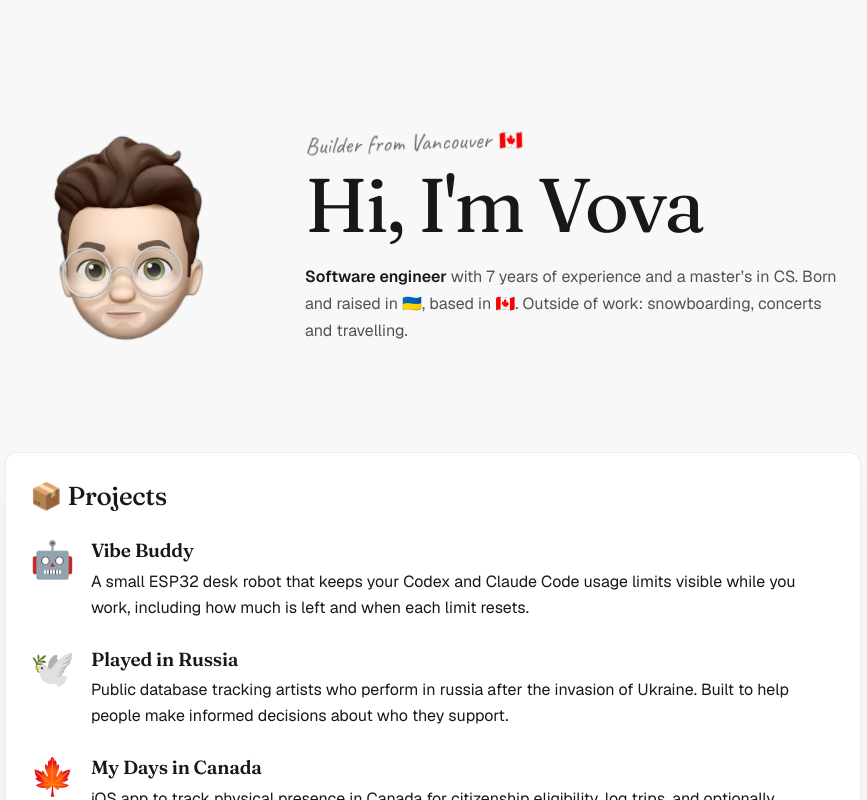
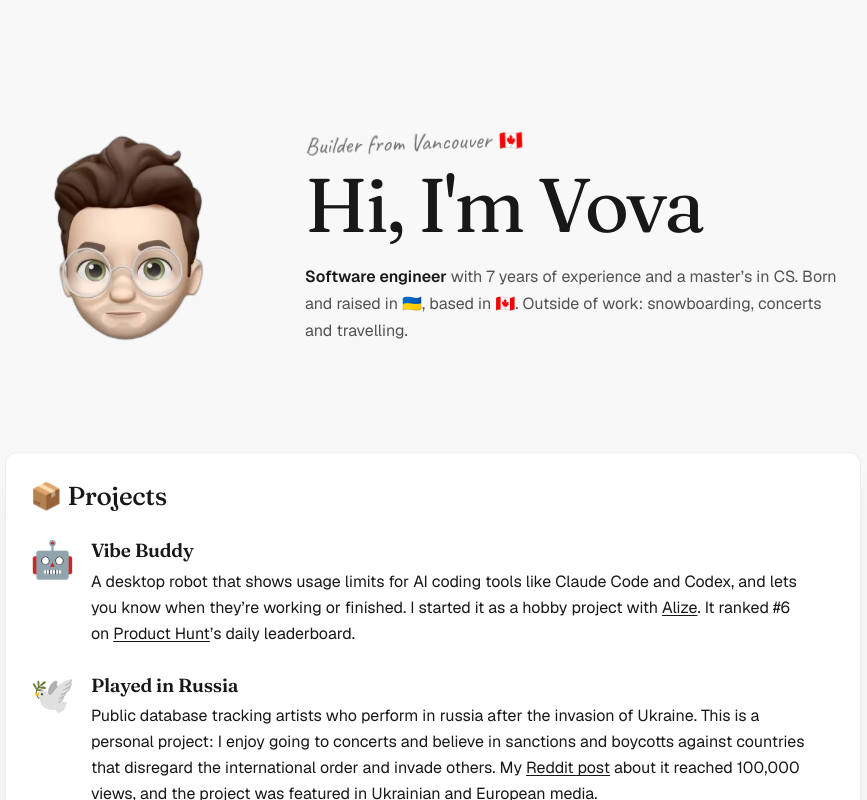
Before and after one commit to vovapyc/vovapyc.github.io, a SvelteKit app: page / in a window 1280 px wide. Shown: the top 800 px of the page, without its empty margins (207-1074 px from the left). Built offline with nearby package versions, Linux system fonts and the light colour scheme.

Commit message:
Update project stories, links and portfolio title (#20)

```diff
--- a/src/lib/components/Project.svelte
+++ b/src/lib/components/Project.svelte
@@ -1,23 +1,46 @@
 <script lang="ts">
 	export let title;
 	export let emoji;
-	export let description;
+	export let description = '';
 	export let href;
 </script>
 
-<a {href} target="_blank" class="group block">
+<div class="group relative">
 	<div class="flex gap-4 items-start">
 		<div class="text-4xl mt-1">{emoji}</div>
 		<div class="flex-1">
 			<h3
 				class="font-serif font-semibold text-[1.1875rem] tracking-[-0.01em] mb-1 group-hover:opacity-70 transition-opacity"
 			>
-				{title}
+				<a {href} target="_blank" class="project-link">{title}</a>
 			</h3>
-			<p class="text-sm md:text-base leading-relaxed">
-				{description}
+			<p class="description text-sm md:text-base leading-relaxed">
+				<slot>{description}</slot>
 			</p>
 		</div>
 		<span class="text-lg opacity-0 group-hover:opacity-100 transition-opacity">↗</span>
 	</div>
-</a>
+</div>
+
+<style>
+	.project-link::after {
+		content: '';
+		position: absolute;
+		inset: 0;
+		border-radius: 0.25rem;
+	}
+
+	.project-link:focus-visible {
+		outline: none;
+	}
+
+	.project-link:focus-visible::after {
+		outline: 2px solid currentColor;
+		outline-offset: 4px;
+	}
+
+	.description :global(a) {
+		position: relative;
+		z-index: 1;
+	}
+</style>
--- a/src/routes/+layout.svelte
+++ b/src/routes/+layout.svelte
@@ -7,7 +7,7 @@
 	<link rel="icon" href="/favicon.ico" sizes="32x32 64x64" />
 	<link rel="icon" type="image/png" href="/favicon-64.png" sizes="64x64" />
 	<link rel="apple-touch-icon" href="/apple-touch-icon.png" sizes="180x180" />
-	<title>Volodymyr Pytsiuk</title>
+	<title>Vova Pytsiuk</title>
 	<meta name="viewport" content="width=device-width, initial-scale=1.0" />
 	<meta
 		name="description"
@@ -16,8 +16,8 @@
 	<link rel="canonical" href="https://vovapyc.github.io/" />
 
 	<meta property="og:type" content="website" />
-	<meta property="og:site_name" content="Volodymyr Pytsiuk" />
-	<meta property="og:title" content="Volodymyr Pytsiuk — Portfolio" />
+	<meta property="og:site_name" content="Vova Pytsiuk" />
+	<meta property="og:title" content="Vova Pytsiuk" />
 	<meta
 		property="og:description"
 		content="Big data, applied ML, and backend engineering. Python, AWS, FastAPI, Docker. Based in Vancouver, Canada."
--- a/src/routes/+page.svelte
+++ b/src/routes/+page.svelte
@@ -81,18 +81,21 @@
 </div>
 
 <Projects>
-	<Project
-		emoji="🤖"
-		title="Vibe Buddy"
-		description="A small ESP32 desk robot that keeps your Codex and Claude Code usage limits visible while you work, including how much is left and when each limit resets."
-		href="https://vibebuddy.sh/?ref=byvova.com"
-	/>
-	<Project
-		emoji="🕊️"
-		title="Played in Russia"
-		description="Public database tracking artists who perform in russia after the invasion of Ukraine. Built to help people make informed decisions about who they support."
-		href="https://playedinrussia.com?ref=byvova.com"
-	/>
+	<Project emoji="🤖" title="Vibe Buddy" href="https://vibebuddy.sh/?ref=byvova.com">
+		A desktop robot that shows usage limits for AI coding tools like Claude Code and Codex, and lets
+		you know when they’re working or finished. I started it as a hobby project with
+		<Link inline href="https://github.com/aalizelau">Alize</Link>. It ranked #6 on
+		<Link inline href="https://www.producthunt.com/products/vibe-buddy">Product Hunt</Link>’s daily
+		leaderboard.
+	</Project>
+	<Project emoji="🕊️" title="Played in Russia" href="https://playedinrussia.com?ref=byvova.com">
+		Public database tracking artists who perform in russia after the invasion of Ukraine. This is a
+		personal project: I enjoy going to concerts and believe in sanctions and boycotts against
+		countries that disregard the international order and invade others. My
+		<Link inline href="https://www.reddit.com/r/UkrainianConflict/s/pmMK7rpAga">Reddit post</Link>
+		about it reached 100,000 views, and the project was featured in
+		<Link inline href="https://www.neformat.com.ua/ru/node/28224">Ukrainian</Link> and European media.
+	</Project>
 	<Project
 		emoji="🍁"
 		title="My Days in Canada"
@@ -109,9 +112,12 @@
 		<Project
 			emoji="🥔"
 			title="Potato Classifier"
-			description="ML-powered app that identifies potatos. Because why not make something fun while practicing computer vision? I did engineering, my gf did computer vision part."
 			href="https://projects.byvova.com/potato/?ref=byvova.com"
-		/>
+		>
+			ML-powered app that identifies potatoes. Because why not make something fun while practicing
+			computer vision? I handled the engineering, while
+			<Link inline href="https://github.com/aalizelau">Alize</Link> worked on computer vision.
+		</Project>
 	</div>
 </Projects>
 
@@ -185,7 +191,7 @@
 
 <Card title="📫 Contact me">
 	<p>
-		Check out my <Link href="https://x.com/pytsyuk83947">Twitter</Link> or <Link
+		Check out my <Link href="https://x.com/vovawed">Twitter</Link> or <Link
 			href="https://github.com/vovapyc">GitHub</Link
 		> profile
 	</p>
```
